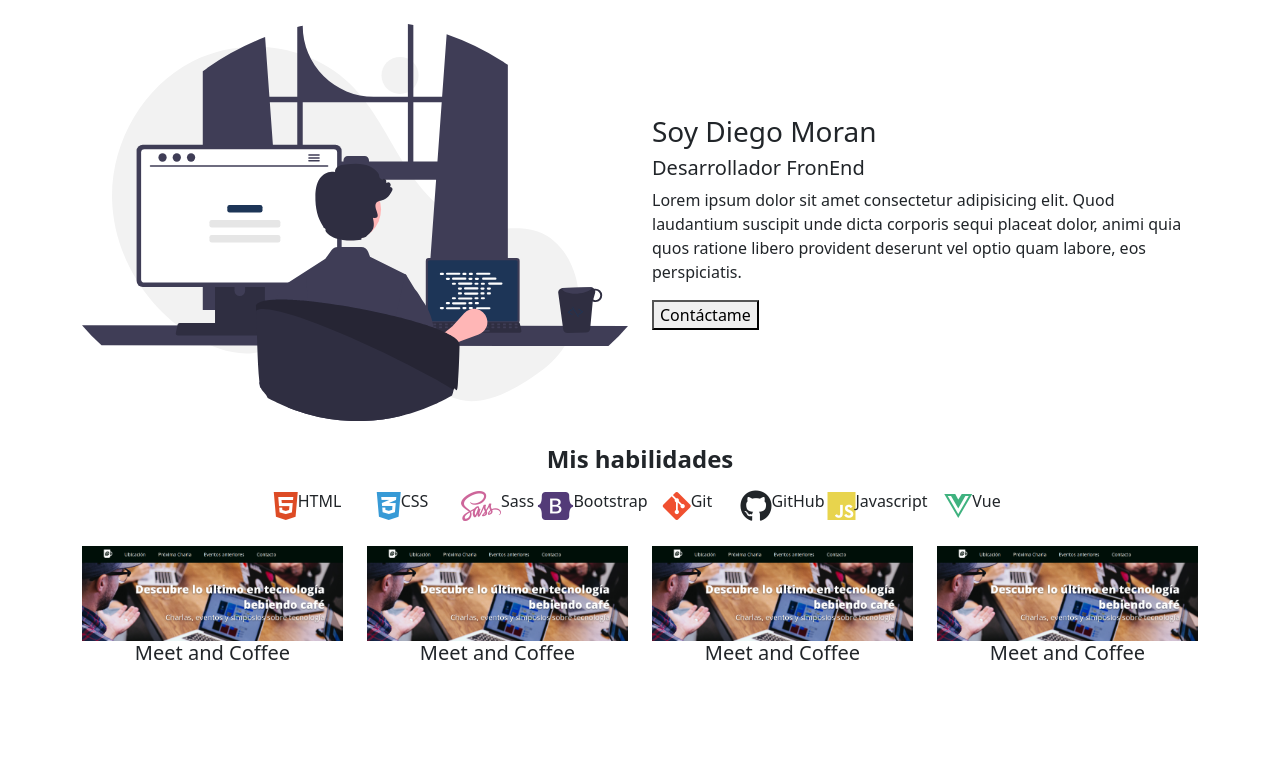
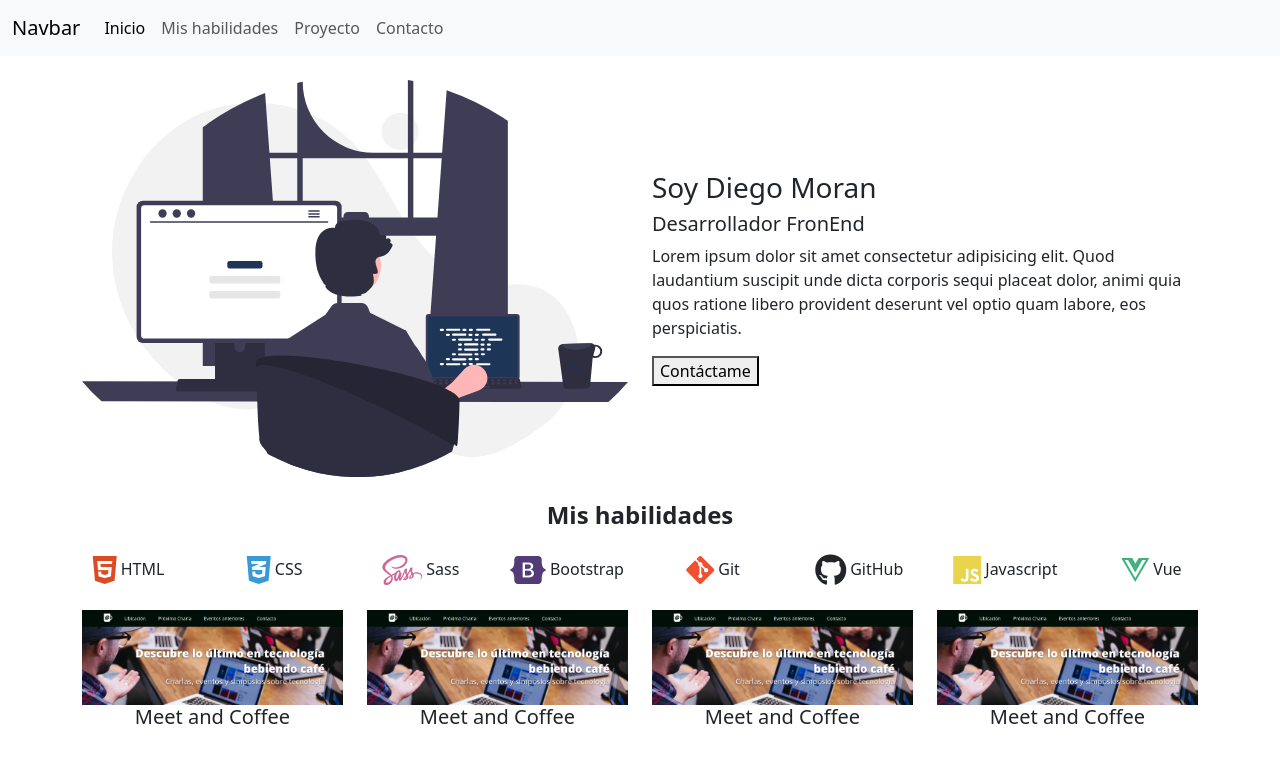
Before and after one commit to diegocmd20/Mi-Primer-Portafolio, a website: page index.html in a window 1280 px wide. Drawn offline with Linux system fonts and the light colour scheme.

Commit message:
Skills section done and Navbar started

```diff
--- a/index.html
+++ b/index.html
@@ -1,15 +1,39 @@
 <!DOCTYPE html>
 <html lang="en">
-
   <head>
     <meta charset="UTF-8" />
     <meta name="viewport" content="width=device-width, initial-scale=1.0" />
     <title>Primer Portafolio por Diego M.</title>
-  <link rel="stylesheet" href="./assets/css/main.css" />
+    <link rel="stylesheet" href="./assets/css/main.css" type="text/css"/>
   </head>
 
   <body>
-  <nav></nav>
+    <header>
+      <nav class="navbar navbar-expand-lg bg-body-tertiary">
+        <div class="container-fluid">
+          <a class="navbar-brand" href="#">Navbar</a>
+          <button
+            class="navbar-toggler"
+            type="button"
+            data-bs-toggle="collapse"
+            data-bs-target="#navbarNavAltMarkup"
+            aria-controls="navbarNavAltMarkup"
+            aria-expanded="false"
+            aria-label="Toggle navigation"
+          >
+            <span class="navbar-toggler-icon"></span>
+          </button>
+          <div class="collapse navbar-collapse" id="navbarNavAltMarkup">
+            <div class="navbar-nav">
+              <a class="nav-link active" aria-current="page" href="#">Inicio</a>
+              <a class="nav-link" href="#">Mis habilidades</a>
+              <a class="nav-link" href="#">Proyecto</a>
+              <a class="nav-link" href="#">Contacto</a>
+            </div>
+          </div>
+        </div>
+      </nav>
+    </header>
     <main class="container my-4">
       <div class="row d-flex align-items-center g-4">
         <div class="col-12 col-md-6">
@@ -32,53 +56,53 @@
     </main>
     <section class="container">
       <h4 class="fw-bold text-center">Mis habilidades</h4>
-    <div class="row text-center justify-content-center my-3">
+      <div class="row text-center justify-content-between mx-auto my-4 align-items-center">
         <div class="col-6 col-md-1">
-        <div class="d-flex g-2 justify-content-center align-items-center">
-          <i class="fa-brands fa-2x fa-html5" style="color:#dd4b25"></i>
-          <h6 class="fs-6">HTML</h6>
+          <div class="d-flex gap-1 justify-content-center align-items-center">
+            <i class="fa-brands fa-2x fa-html5" style="color: #dd4b25"></i>
+            <h6 class="fs-6 my-1">HTML</h6>
           </div>
         </div>
         <div class="col-6 col-md-1">
-        <div class="d-flex g-2 justify-content-center align-items-center">
-          <i class="fa-brands fa-2x fa-css3-alt" style="color:#379AD6"></i>
-          <h6 class="fs-6">CSS</h6>
+          <div class="d-flex gap-1 justify-content-center align-items-center">
+            <i class="fa-brands fa-2x fa-css3-alt" style="color: #379ad6"></i>
+            <h6 class="fs-6 my-1">CSS</h6>
           </div>
         </div>
         <div class="col-6 col-md-1">
-        <div class="d-flex g-2 justify-content-center align-items-center">
-          <i class="fa-brands fa-2x fa-sass" style="color:#CD669A"></i>
-          <h6 class="fs-6">Sass</h6>
+          <div class="d-flex gap-1 justify-content-center align-items-center">
+            <i class="fa-brands fa-2x fa-sass" style="color: #cd669a"></i>
+            <h6 class="fs-6 my-1">Sass</h6>
           </div>
         </div>
         <div class="col-6 col-md-1">
-        <div class="d-flex g-2 justify-content-center align-items-center">
-          <i class="fa-brands fa-2x fa-bootstrap" style="color:#533B78"></i>
-          <h6 class="fs-6">Bootstrap</h6>
+          <div class="d-flex gap-1 justify-content-center align-items-center">
+            <i class="fa-brands fa-2x fa-bootstrap" style="color: #533b78"></i>
+            <h6 class="fs-6 my-1">Bootstrap</h6>
           </div>
         </div>
         <div class="col-6 col-md-1">
-        <div class="d-flex g-2 justify-content-center align-items-center">
-          <i class="fa-brands fa-2x fa-git-alt" style="color:#f05030"></i>
-          <h6 class="fs-6">Git</h6>
+          <div class="d-flex gap-1 justify-content-center align-items-center">
+            <i class="fa-brands fa-2x fa-git-alt" style="color: #f05030"></i>
+            <h6 class="fs-6 my-1">Git</h6>
           </div>
         </div>
         <div class="col-6 col-md-1">
-        <div class="d-flex g-2 justify-content-center align-items-center">
-          <i class="fa-brands fa-2x fa-github" style="color:#212529"></i>
-          <h6 class="fs-6">GitHub</h6>
+          <div class="d-flex gap-1 justify-content-center align-items-center">
+            <i class="fa-brands fa-2x fa-github" style="color: #212529"></i>
+            <h6 class="fs-6 my-1">GitHub</h6>
           </div>
         </div>
         <div class="col-6 col-md-1">
-        <div class="d-flex g-2 justify-content-center align-items-center">
-          <i class="fa-brands fa-2x fa-js" style="color:#E8D44D"></i>
-          <h6 class="fs-6">Javascript</h6>
+          <div class="d-flex gap-1 justify-content-center align-items-center">
+            <i class="fa-brands fa-2x fa-js" style="color: #e8d44d"></i>
+            <h6 class="fs-6 my-1">Javascript</h6>
           </div>
         </div>
         <div class="col-6 col-md-1">
-        <div class="d-flex g-2 justify-content-center align-items-center">
-          <i class="fa-brands fa-2x fa-vuejs" style="color:#3FB27F"></i>
-          <h6 class="fs-6">Vue</h6>
+          <div class="d-flex gap-1 justify-content-center align-items-center">
+            <i class="fa-brands fa-2x fa-vuejs" style="color: #3fb27f"></i>
+            <h6 class="fs-6 my-1">Vue</h6>
           </div>
         </div>
       </div>
@@ -87,25 +111,41 @@
       <div class="row">
         <div class="col-6 col-md-3">
           <div class="text-center">
-          <img class="card-img-top" src="./assets/img/meetcoffee.png" alt="meetcoffee" />
+            <img
+              class="card-img-top"
+              src="./assets/img/meetcoffee.png"
+              alt="meetcoffee"
+            />
             <h5 class="card-title">Meet and Coffee</h5>
           </div>
         </div>
         <div class="col-6 col-md-3">
           <div class="text-center">
-          <img class="card-img-top" src="./assets/img/meetcoffee.png" alt="meetcoffee" />
+            <img
+              class="card-img-top"
+              src="./assets/img/meetcoffee.png"
+              alt="meetcoffee"
+            />
             <h5 class="card-title">Meet and Coffee</h5>
           </div>
         </div>
         <div class="col-6 col-md-3">
           <div class="text-center">
-          <img class="card-img-top" src="./assets/img/meetcoffee.png" alt="meetcoffee" />
+            <img
+              class="card-img-top"
+              src="./assets/img/meetcoffee.png"
+              alt="meetcoffee"
+            />
             <h5 class="card-title">Meet and Coffee</h5>
           </div>
         </div>
         <div class="col-6 col-md-3">
           <div class="text-center">
-          <img class="card-img-top" src="./assets/img/meetcoffee.png" alt="meetcoffee" />
+            <img
+              class="card-img-top"
+              src="./assets/img/meetcoffee.png"
+              alt="meetcoffee"
+            />
             <h5 class="card-title">Meet and Coffee</h5>
           </div>
         </div>
@@ -113,6 +153,8 @@
     </section>
     <footer></footer>
   </body>
-<script src="https://kit.fontawesome.com/2c9ef96d34.js" crossorigin="anonymous"></script>
-
+  <script
+    src="https://kit.fontawesome.com/2c9ef96d34.js"
+    crossorigin="anonymous"
+  ></script>
 </html>
```
Also changed, not shown: assets/css/main.css. Lines whose indentation alone changed are shown as unchanged.
